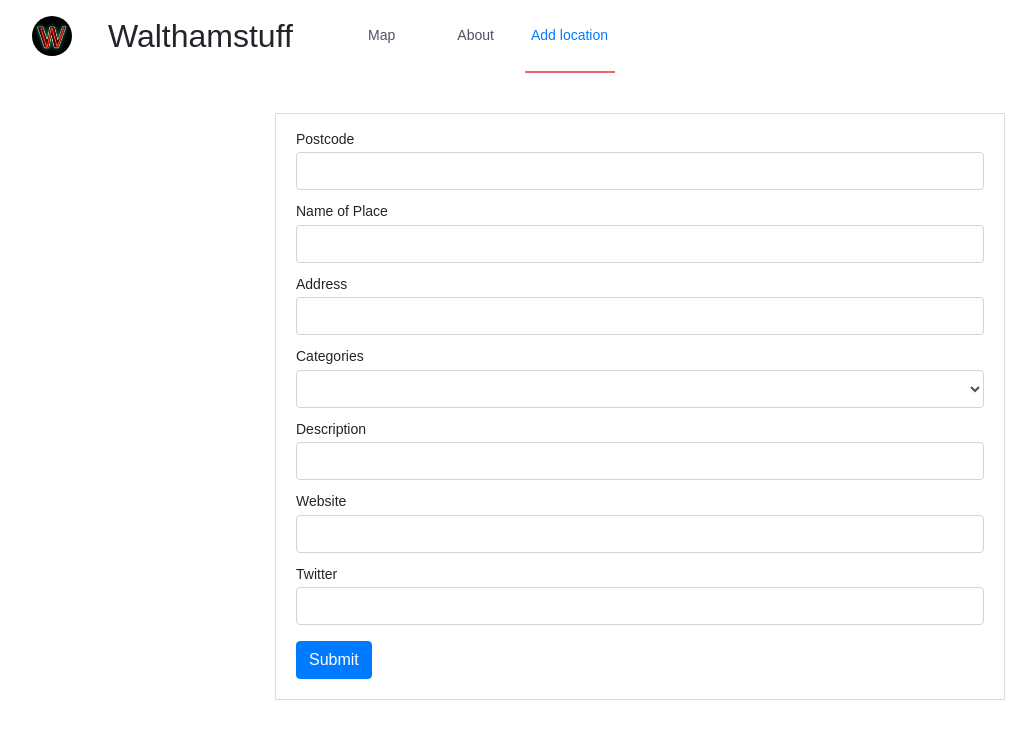
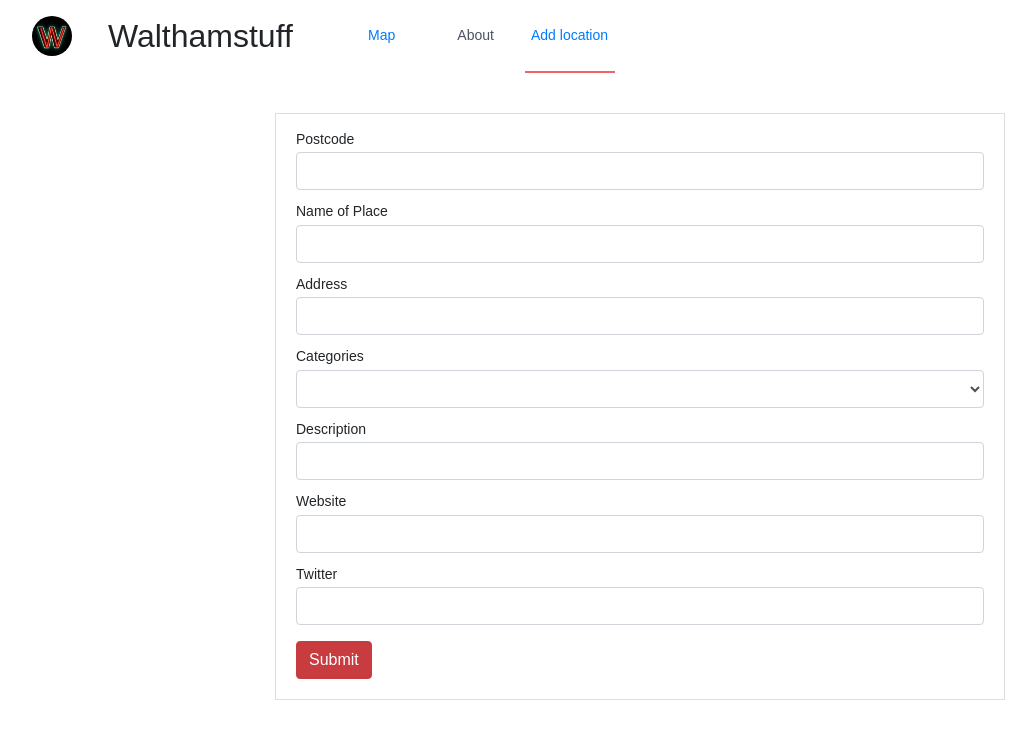
Before and after one commit to Rillus/walthamstuff, a CodeIgniter app: page /database/add.html in a window 1280 px wide. Shown: the top 739 px of the page, without its empty margins (0-1036 px from the left). Run offline with CodeIgniter, Linux system fonts and the light colour scheme; lists and menus that the app fills with data are empty.

Commit message:
Add brand style to the button

```diff
--- a/add.html
+++ b/add.html
@@ -19,7 +19,7 @@
       <h2 class="Header-title">Walthamstuff</h2>
 
       <ul class="Header-nav">
-        <li class="Header-navItem">Map</li>
+        <li class="Header-navItem"><a href="/">Map</a></li>
         <li class="Header-navItem">About</li>
         <li class="Header-navItem Header-navItem--active"><a href="/add.html">Add location</a></li>
       </ul>
--- a/stylesheets/main.css
+++ b/stylesheets/main.css
@@ -122,3 +122,13 @@ body {
   border: 1px solid #ddd;
   padding:20px;
 }
+
+.btn-primary {
+  background-color: #c83b3f;
+  border-color: #c83b3f;
+}
+
+.btn-primary:hover, .btn-primary:active, .btn-primary:focus, .btn-primary:focus-within, .btn-primary:visited {
+  background-color: #aa383b;
+  border-color: #aa383b;
+}
```
